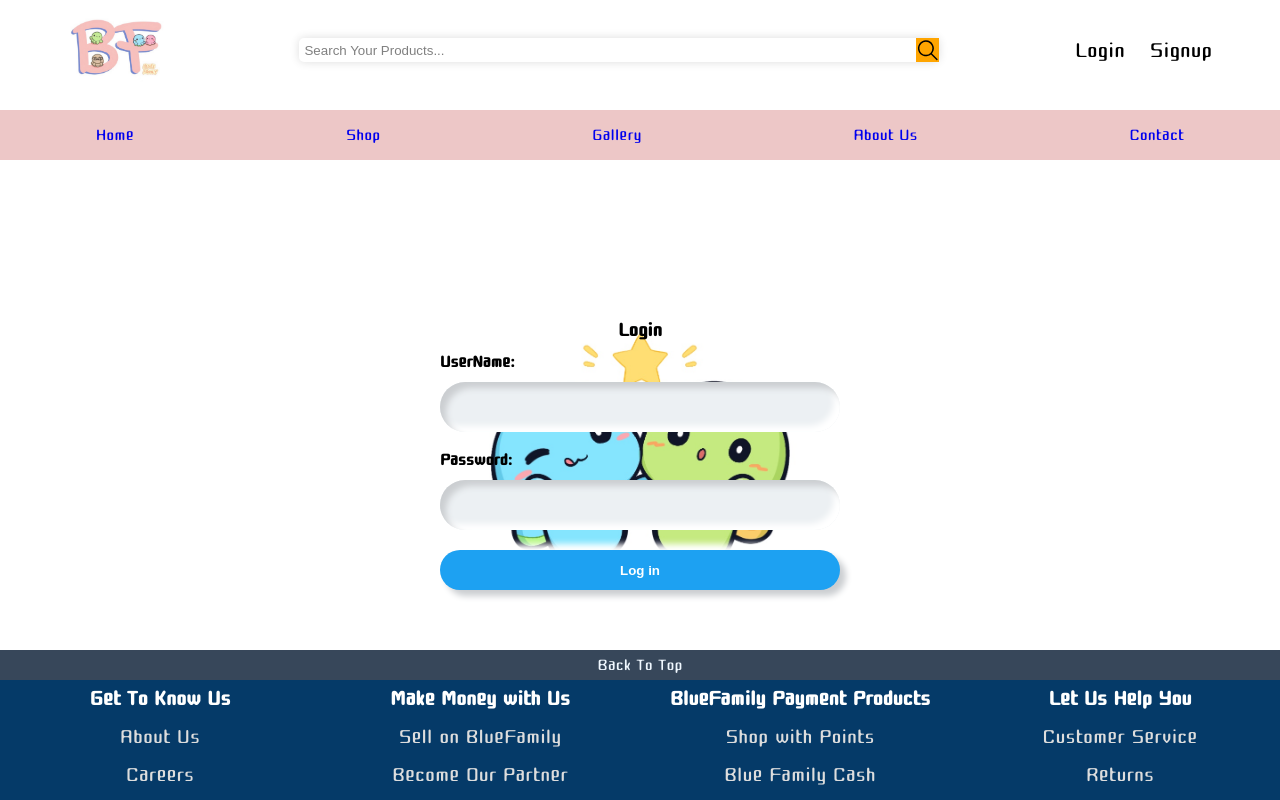
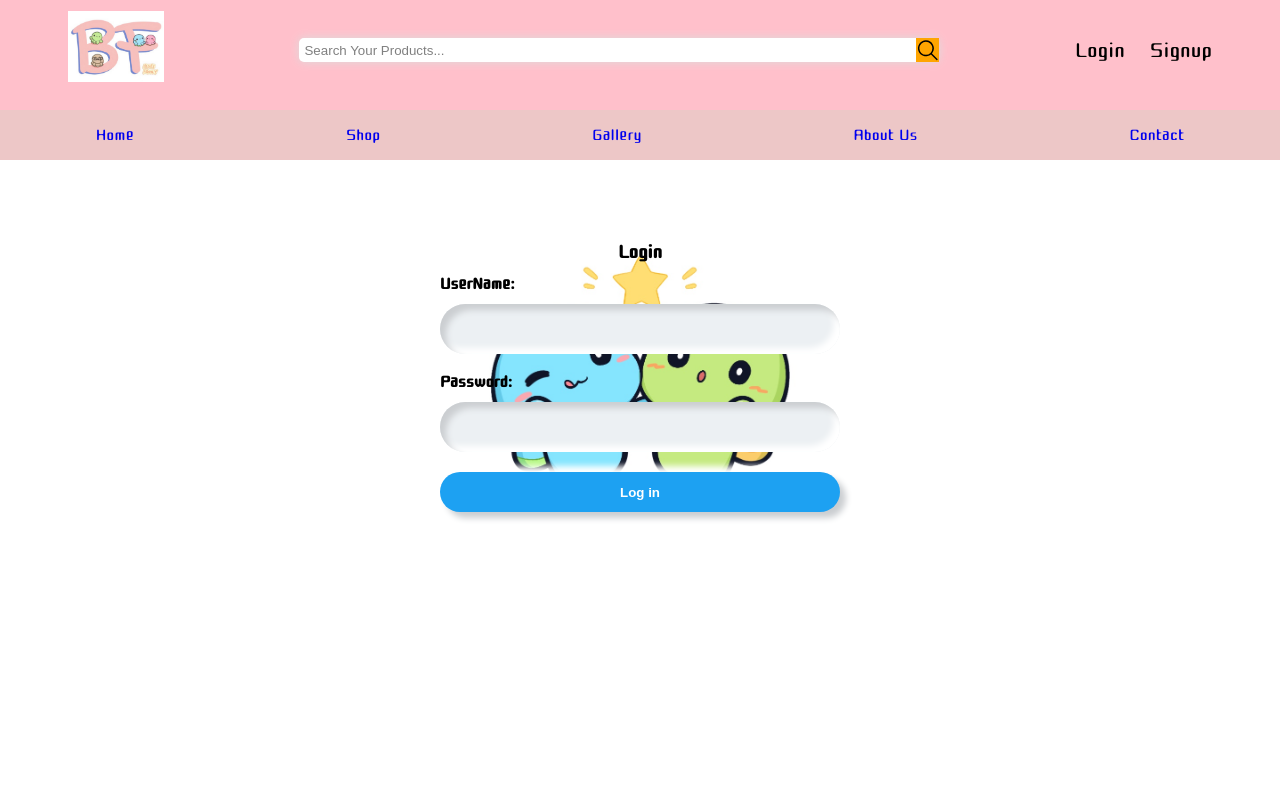
Before and after one commit to RayanCC/capstone-frontend, a React (Create React App) app: page /login in a window 1280 px wide. Shown: the top 800 px of the page. Built offline with nearby package versions, Linux system fonts and the light colour scheme.

Commit message:
created footer component doc. change header position sticky

```diff
--- a/src/components/Footer/Footer.js
+++ b/src/components/Footer/Footer.js
@@ -1,6 +1,6 @@
 import "../Footer/footer.scss";
 import BackToTopButton from "../BackToTopButton/BackToTopButton";
-import FooterNav from "../FooterNav/FooterNav";
+import FooterNav from "./components/FooterNav/FooterNav";
 
 const Footer = () => {
   return (
--- a/src/components/FooterNav/FooterNav.js
+++ b/src/components/Footer/components/FooterNav/FooterNav.js
@@ -1,5 +1,5 @@
 import React from "react";
-import FooterNavCol from "../FooterNavCol/FooterNavCol";
+import FooterNavCol from "../../../FooterNavCol/FooterNavCol";
 import navData from "../FooterNavData/FooterNavData";
 
 const FooterNav = () => {
--- a/src/components/Header/Header.js
+++ b/src/components/Header/Header.js
@@ -16,7 +16,7 @@ function Header() {
   };
 
   return (
-    <div>
+    <div className="header-wrapper">
       <div className="header-container">
         <Link to="/" className="logo-link">
           <img src={Logo} alt="BlueFamilyLogo" className="logo-img" />
--- a/src/components/Header/header.scss
+++ b/src/components/Header/header.scss
@@ -41,9 +41,7 @@
   padding: 10px 0;
   background-color: #edc7c7;
   color: white;
-  position: sticky;
-  width: 100%;
-  top: 0;
+
 
   a {
     text-decoration: none;
@@ -125,6 +123,9 @@
   }
 }
 
-.nav-heading {
-  height: 18vh;
+.header-wrapper {
+  position: sticky;
+  width: 100%;
+  top: 0;
+  background-color: pink;
 }
--- a/src/hooks/useAuthContext.js
+++ b/src/hooks/useAuthContext.js
@@ -2,10 +2,10 @@ import { AuthContext } from "../context/AuthContext";
 import { useContext } from "react";
 
 export const useAuthContext = () => {
-    const context = useContext( AuthContext )
+  const context = useContext(AuthContext);
 
-    if (!context) {
-        throw Error ('useAuthContext must be used inside an AuthContextProvider')
-    }
-    return context
-}
+  // if (!context) {
+  //     throw Error ('useAuthContext must be used inside an AuthContextProvider')
+  // }
+  return context;
+};
--- a/src/style/global.scss
+++ b/src/style/global.scss
@@ -8,7 +8,7 @@ body {
   font-family: "cuteFont";
 }
 
-.app {
+.main-content {
   display: flex;
   flex-direction: column;
   min-height: 100vh;
```
Also changed, not shown: src/components/Footer/components/FooterNavCol/FooterNavCol.js (renamed from src/components/FooterNavCol/FooterNavCol.js), src/components/Footer/components/FooterNavData/FooterNavData.js (renamed from src/components/FooterNavData/FooterNavData.js), src/components/Footer/components/FooterNavItem/FooterNavItem.js (renamed from src/components/FooterNavItem/FooterNavItem.js).
